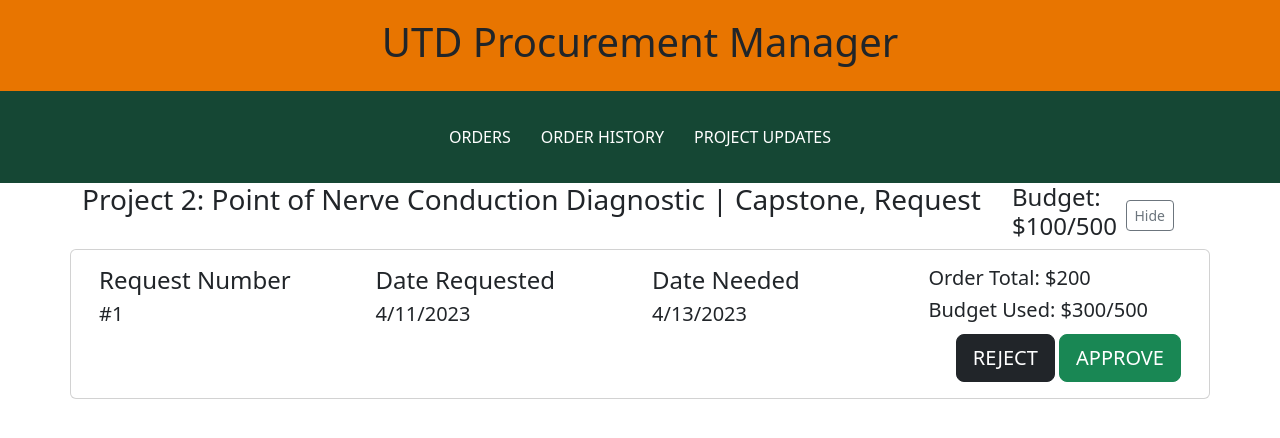
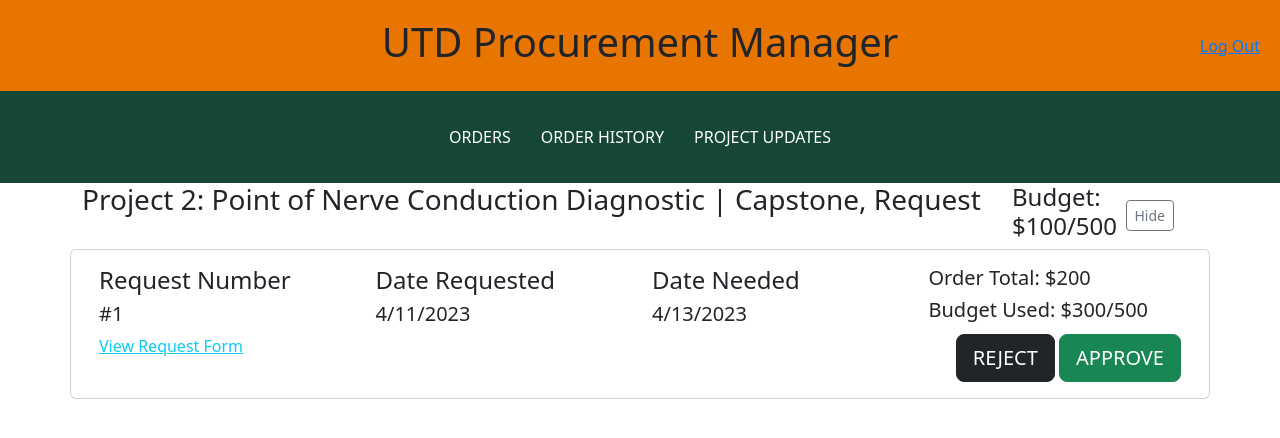
Before and after one commit to UTDallasEPICS/UTDesign-Procurement, a Next.js app in the folder procurement-manager/: page /orders/mentor in a window 1280 px wide. Shown: the top 438 px of the page. Built offline with nearby package versions, Linux system fonts and the light colour scheme.

Commit message:
added logout button

```diff
--- a/procurement-manager/pages/orders/TopBarComponent.module.css
+++ b/procurement-manager/pages/orders/TopBarComponent.module.css
@@ -13,6 +13,7 @@
     justify-content: center;
     padding: 0 20px;
     box-sizing: border-box;
+    position: relative;
 }
 
 .menuSection {
@@ -36,3 +37,13 @@
 .navigationLink:hover {
     text-decoration: underline;
 }
+
+.logout {
+    position: absolute;
+    top: 50%;
+    right: 20px;
+    text-decoration: underline;
+    color: #007bff;
+    cursor: pointer;
+    transform: translateY(-50%);
+}
--- a/procurement-manager/pages/orders/TopBarComponent.tsx
+++ b/procurement-manager/pages/orders/TopBarComponent.tsx
@@ -7,6 +7,14 @@ const TopBarComponent: React.FC = () => {
     <div className={styles.topBar}>
       <div className={styles.headerSection}>
         <h1>UTD Procurement Manager</h1>
+        <span
+          className={styles.logout}
+          onClick={() => {
+            console.log('Logging out...');
+          }}
+        >
+          Log Out
+        </span>
       </div>
       <div className={styles.menuSection}>
         <nav className={styles.navigation}>
--- a/procurement-manager/pages/orders/mentor.tsx
+++ b/procurement-manager/pages/orders/mentor.tsx
@@ -57,7 +57,12 @@ export default function Mentor() {
                         <h5>Budget Used: $300/500</h5>
                       </Col>
                     </Row>
-                    <Row className="smaller-row d-flex justify-content-end">
+                    <Row className="smaller-row d-flex justify-content-between">
+                      <Col md="auto">
+                        <a href="#" className="text-info" style={{ textDecoration: 'underline' }}>
+                          View Request Form
+                        </a>
+                      </Col>
                       <Col md="auto">
                         <Button variant="dark" size="lg">
                           REJECT
```
Also changed, not shown: procurement-manager/pages/orders/NavbarComponent.tsx (deleted, +0 -23 lines).
